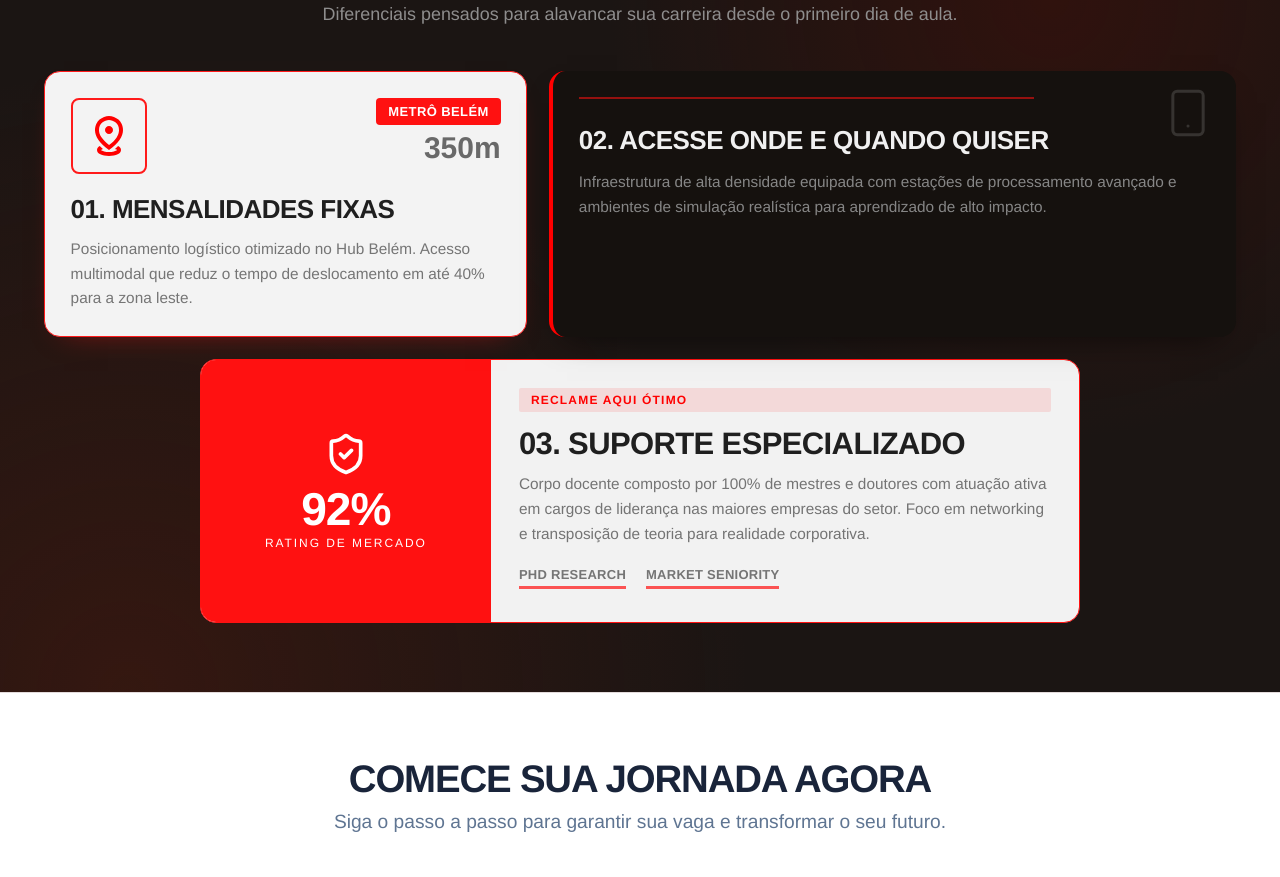
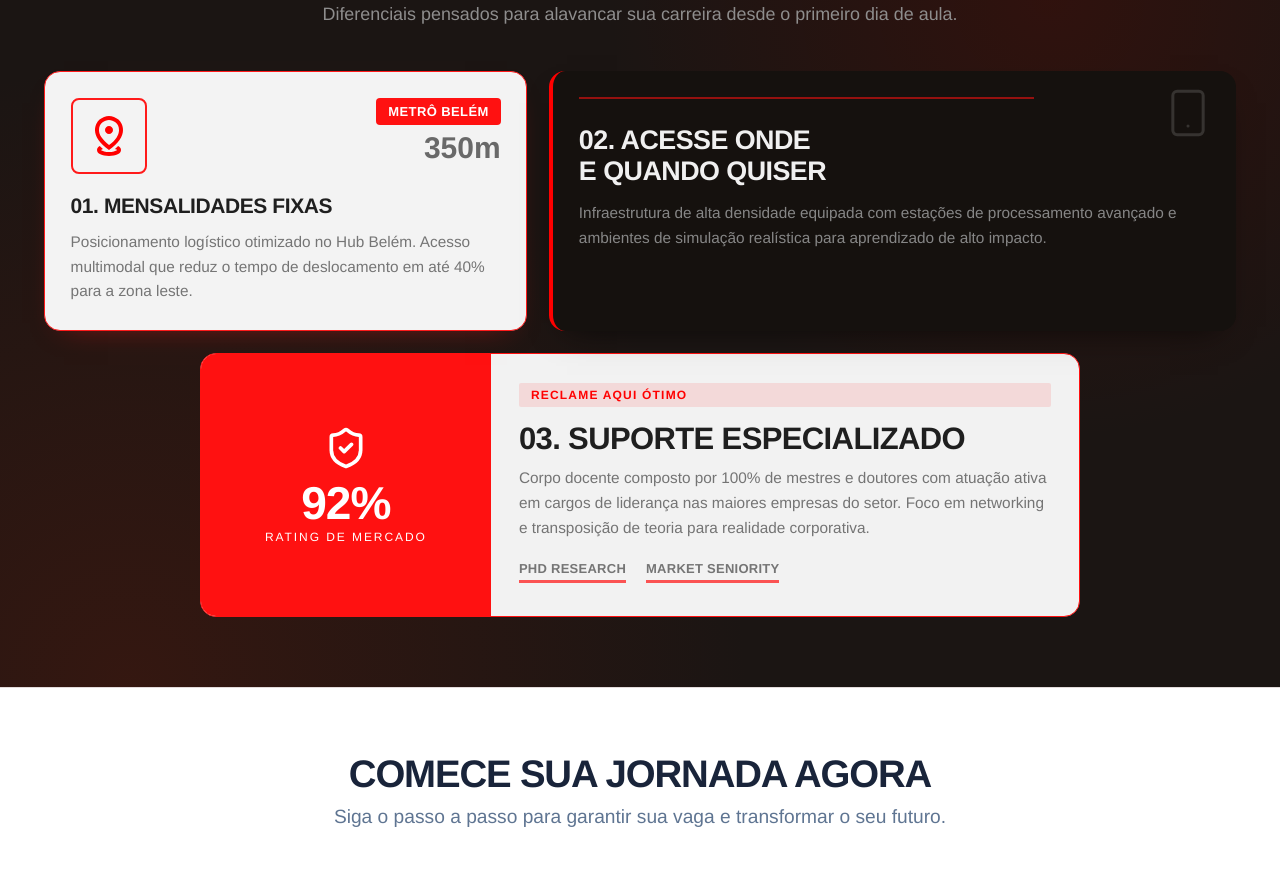
Before and after one commit to martinlofranodeoliveira/faculdadepaulista.com.br, a React (Vite) app: page / in a window 1280 px wide. Shown: the part 820-1697 px from the top of the page. Built offline with nearby package versions, Linux system fonts and the light colour scheme.

Commit message:
style: ajustar títulos dos cards da seção why

```diff
--- a/src/landing/components/WhyChooseSection.tsx
+++ b/src/landing/components/WhyChooseSection.tsx
@@ -33,7 +33,7 @@ export function WhyChooseSection() {
               </div>
             </div>
 
-            <h3>01. MENSALIDADES FIXAS</h3>
+            <h3 className="lp-why-card__title--small">01. MENSALIDADES FIXAS</h3>
             <p>
               Posicionamento logístico otimizado no Hub Belém. Acesso multimodal que
               reduz o tempo de deslocamento em até 40% para a zona leste.
@@ -45,7 +45,11 @@ export function WhyChooseSection() {
             <span className="lp-why-card__phone">
               <Smartphone size={52} strokeWidth={1.4} />
             </span>
-            <h3>02. ACESSE ONDE E QUANDO QUISER</h3>
+            <h3>
+              02. ACESSE ONDE
+              <br />
+              E QUANDO QUISER
+            </h3>
             <p>
               Infraestrutura de alta densidade equipada com estações de processamento
               avançado e ambientes de simulação realística para aprendizado de alto impacto.
--- a/src/landing/landing.css
+++ b/src/landing/landing.css
@@ -816,9 +816,13 @@ section[id] {
 
 .lp-why-card h3 {
   color: #1f1f1f;
-  font-size: clamp(26px, 2.1vw, 26px);
+  font-size: clamp(26px, 2.1vw, 36px);
   letter-spacing: -0.02em;
   margin: 0 0 12px;
+}
+
+.lp-why-card h3.lp-why-card__title--small {
+  font-size: 21px;
 }
 
 .lp-why-card p {
```
